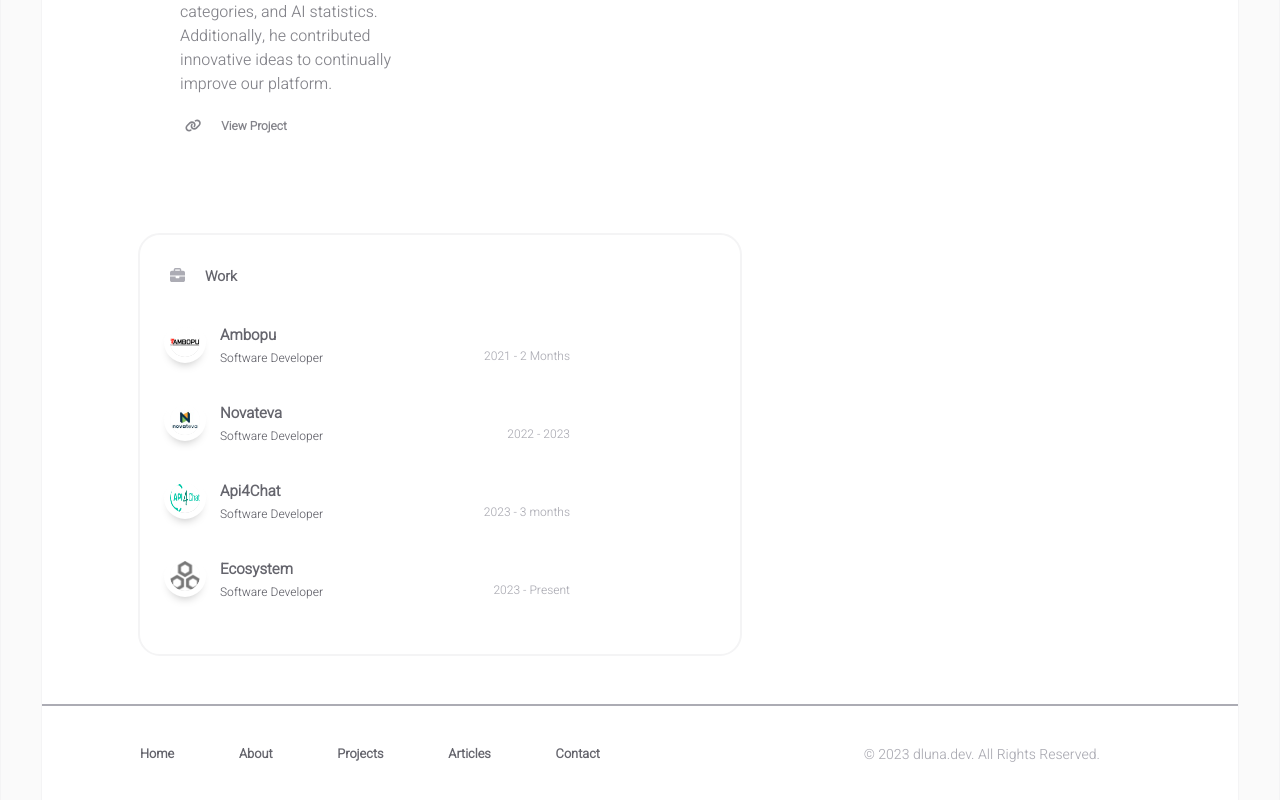
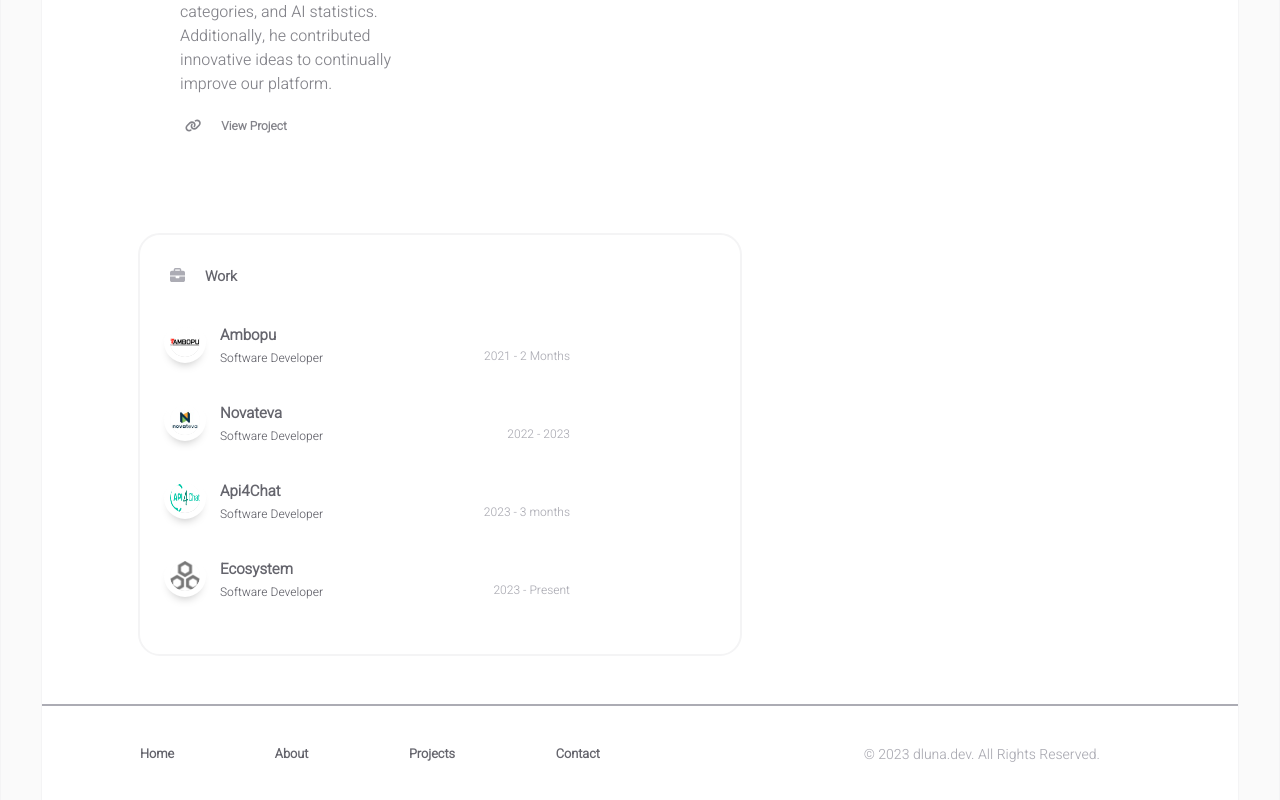
Before and after one commit to Dlunadev7/portfolio, a React (Create React App) app: page / in a window 1280 px wide. Shown: the part 1520-2320 px from the top of the page. Built offline with nearby package versions, Linux system fonts and the light colour scheme.

Commit message:
update text and styles

```diff
--- a/public/index.html
+++ b/public/index.html
@@ -5,8 +5,9 @@
 		<meta name="viewport" content="width=device-width, initial-scale=1" />
 		<link rel="icon" type="image/x-icon" href="/LB.png">
 		<link rel="icon" type="image/png" sizes="32x32" href="/LB.png">
+		<meta name="description" content="Explore the portfolio of a passionate frontend programmer. Discover creative projects and innovative solutions in web development and interface design.">
 		<meta name="theme-color" content="#000000" />
-		<title>Reactfolio</title>
+		<title>David Luna | portfolio</title>
 	</head>
 	<body>
 		<noscript>You need to enable JavaScript to run this app.</noscript>
--- a/src/components/common/footer.jsx
+++ b/src/components/common/footer.jsx
@@ -19,9 +19,6 @@ const Footer = () => {
 							<Link to="/projects">Projects</Link>
 						</li>
 						<li className="footer-nav-link-item">
-							<Link to="/articles">Articles</Link>
-						</li>
-						<li className="footer-nav-link-item">
 							<Link to="/contact">Contact</Link>
 						</li>
 					</ul>
```
Also changed, not shown: 7 other files (tests, documents, lock files or other folders).
